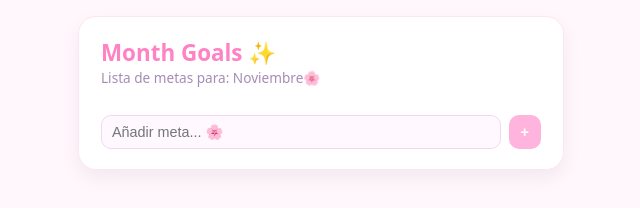
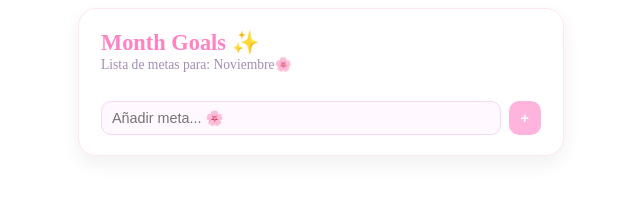
Before and after one commit to lucia-oliva/Widgets-Notion, a plain HTML site: page index.html in a window 1280 px wide. Shown: the whole page, without its empty margins (319-959 px from the left). Drawn offline with Linux system fonts and the light colour scheme.

Commit message:
Update index.html

```diff
--- a/index.html
+++ b/index.html
@@ -6,12 +6,11 @@
 
 <style>
   body {
-    font-family: system-ui, sans-serif;
-    background: #fff7fb;
-    margin: 0;
-    padding: 16px;
-  }
-
+    background: transparent;
+    }
+  html {
+    background: transparent;
+    }
   .card {
     max-width: 440px;
     margin: 0 auto;
```
